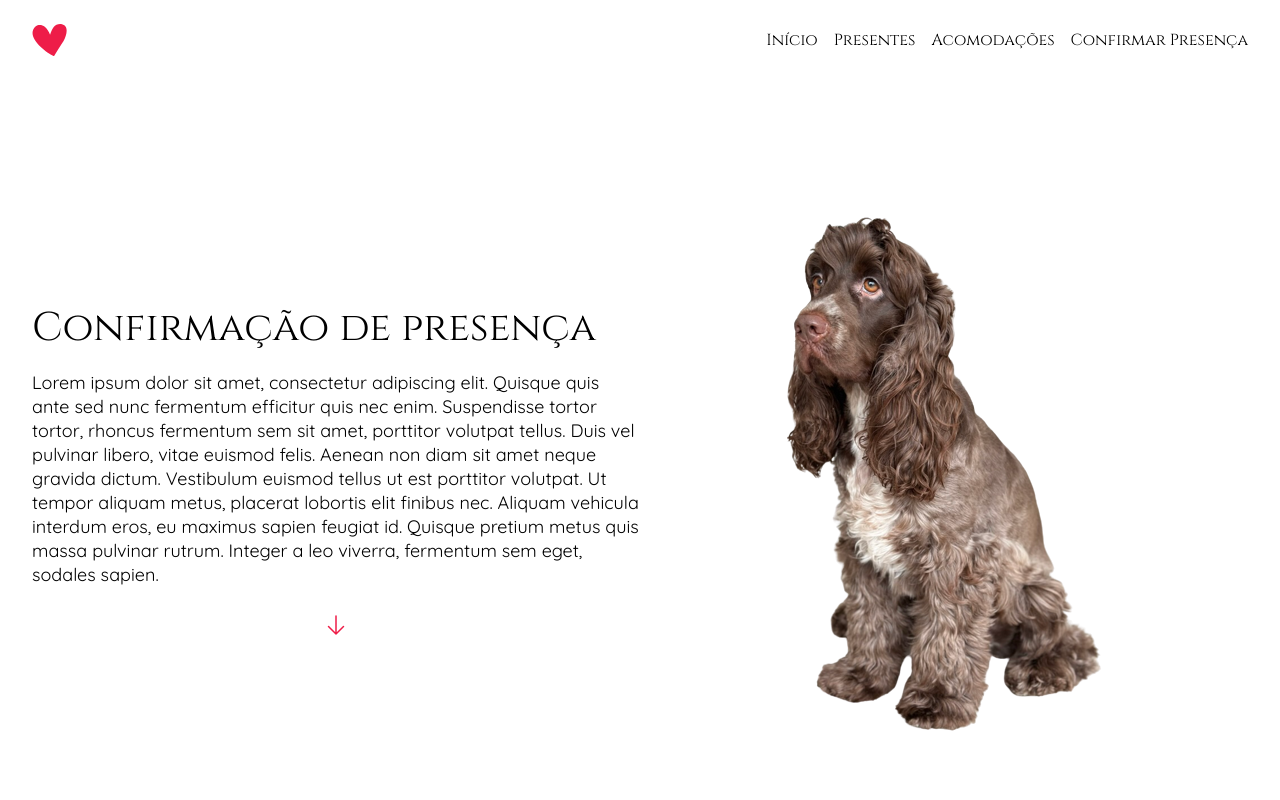
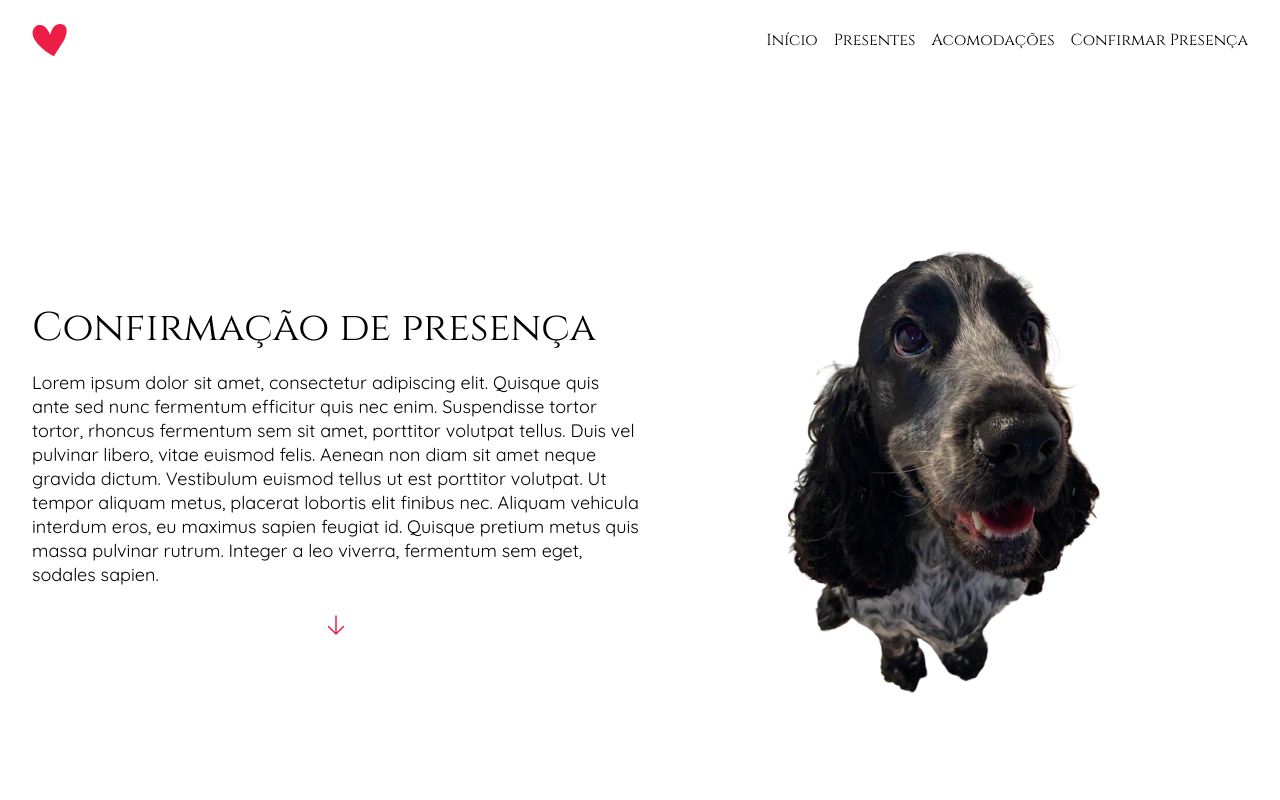
Before and after one commit to eduardobittencourt/project-w-client, a Next.js app: page /confirmation in a window 1280 px wide. Shown: the top 800 px of the page. Built offline with nearby package versions, Linux system fonts and the light colour scheme.

Commit message:
feat: add oreo image

```diff
--- a/src/app/confirmation/page.tsx
+++ b/src/app/confirmation/page.tsx
@@ -1,6 +1,6 @@
 import Image from "next/image";
 
-import Tobias from "@/assets/tobias.png";
+import Oreo from "@/assets/oreo.png";
 import confirmPresence from "@/resources/actions/confirmPresence";
 
 export const metadata = {
@@ -40,7 +40,7 @@ export default function ConfirmationPage() {
         </div>
 
         <Image
-          src={Tobias}
+          src={Oreo}
           alt="Foto do Tobias"
           className="justify-self-center"
         />
```
Also changed, not shown: src/assets/oreo.png (added).
